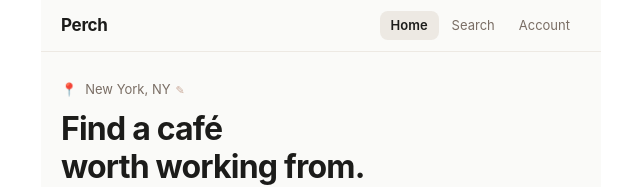
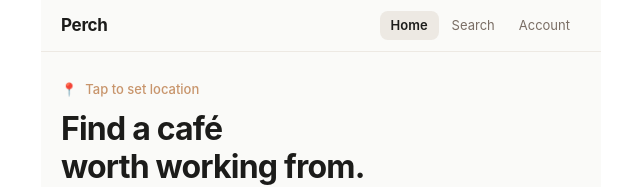
Before and after one commit to Dute090/OfficeCafes, a Next.js app: page / in a window 1280 px wide. Shown: the top 187 px of the page, without its empty margins (319-959 px from the left). Built offline with nearby package versions, Linux system fonts and the light colour scheme.

Commit message:
feat: show real address from geolocation, 'Tap to set location' when unknown

```diff
--- a/src/app/page.tsx
+++ b/src/app/page.tsx
@@ -197,8 +197,8 @@
 
 export default function Home() {
   const [tab, setTab] = useState<"home" | "search" | "account">("home");
-  const [location, setLocation] = useState("New York, NY");
-  const [locationInput, setLocationInput] = useState("New York, NY");
+  const [location, setLocation] = useState("");
+  const [locationInput, setLocationInput] = useState("");
   const [editingLocation, setEditingLocation] = useState(false);
   const [suggestions, setSuggestions] = useState<string[]>([]);
   const [search, setSearch] = useState("");
@@ -228,11 +228,20 @@
         pos => {
           const { latitude: lat, longitude: lng } = pos.coords;
           setUserCoords({ lat, lng });
-          setLocation(`${lat.toFixed(4)}, ${lng.toFixed(4)}`);
-          setLocationInput(`${lat.toFixed(4)}, ${lng.toFixed(4)}`);
+          // reverse geocode to get readable address
+          fetch(`https://nominatim.openstreetmap.org/reverse?lat=${lat}&lon=${lng}&format=json`, { headers: { "Accept-Language": "en" } })
+            .then(r => r.json())
+            .then((d: { address?: { city?: string; town?: string; state?: string; country?: string } }) => {
+              const a = d.address || {};
+              const city = a.city || a.town || "";
+              const state = a.state || "";
+              const readable = [city, state].filter(Boolean).join(", ");
+              if (readable) { setLocation(readable); setLocationInput(readable); }
+            })
+            .catch(() => {});
           loadRealCafes(lat, lng);
         },
-        () => loadRealCafes(40.758, -73.9855) // fallback NYC
+        () => loadRealCafes(40.758, -73.9855) // fallback NYC data, no location label
       );
     } else {
       loadRealCafes(40.758, -73.9855);
@@ -337,8 +346,8 @@
                 <button onClick={() => {
                   if (!isLoggedIn) { setShowLogin(true); return; }
                   setEditingLocation(true); // open input for all logged-in users; Pro check on submit
-                }} style={{ background: "none", border: "none", fontSize: 13, color: "#7A6E65", cursor: "pointer", padding: 0, display: "flex", alignItems: "center", gap: 5 }}>
-                  {location} <span style={{ fontSize: 11, color: "#C8A898" }}>✎</span>
+                }} style={{ background: "none", border: "none", fontSize: 13, color: location ? "#7A6E65" : "#C8956C", cursor: "pointer", padding: 0, display: "flex", alignItems: "center", gap: 5 }}>
+                  {location ? <>{location} <span style={{ fontSize: 11, color: "#C8A898" }}>✎</span></> : <span style={{ fontWeight: 500 }}>Tap to set location</span>}
                 </button>
               )}
             </div>
```
